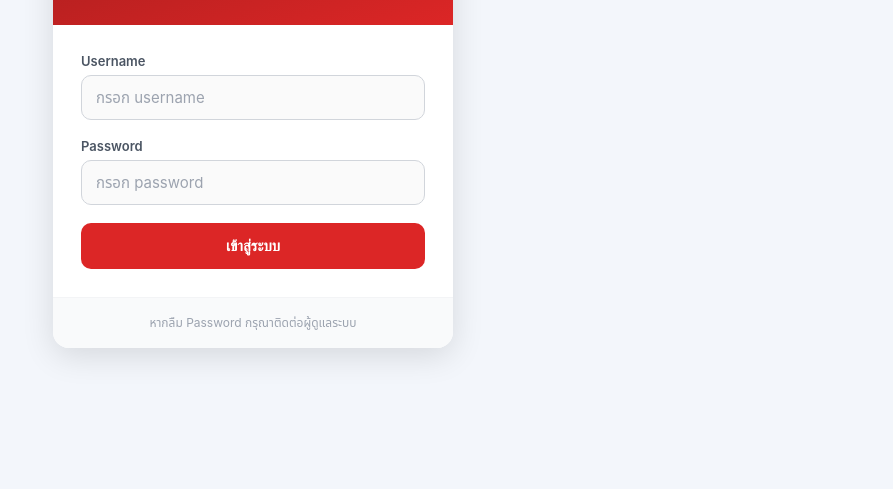
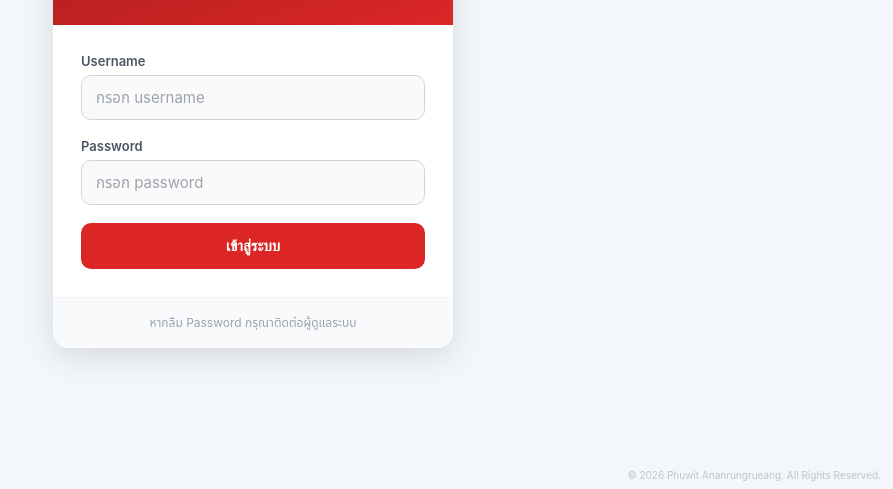
Before and after one commit to boyphuwit/inspection, a plain HTML site: page login.html in a window 1280 px wide. Shown: the part 311-800 px from the top of the page, without its empty margins (387-1280 px from the left). Drawn offline with Linux system fonts and the light colour scheme.

Commit message:
Update login.html

```diff
--- a/login.html
+++ b/login.html
@@ -140,6 +140,14 @@ body {
 }
 .spinner.show { display: block; }
 @keyframes spin { to { transform: rotate(360deg); } }
+.copyright {
+  position: fixed;
+  bottom: 8px;
+  right: 12px;
+  font-size: 10px;
+  color: var(--muted);
+  opacity: .6;
+}
 </style>
 </head>
 <body>
@@ -173,6 +181,8 @@ body {
     หากลืม Password กรุณาติดต่อผู้ดูแลระบบ
   </div>
 </div>
+
+<div class="copyright">© 2026 Phuwit Ananrungrueang. All Rights Reserved.</div>
 
 <script src="js/config.js"></script>
 <script>
```
